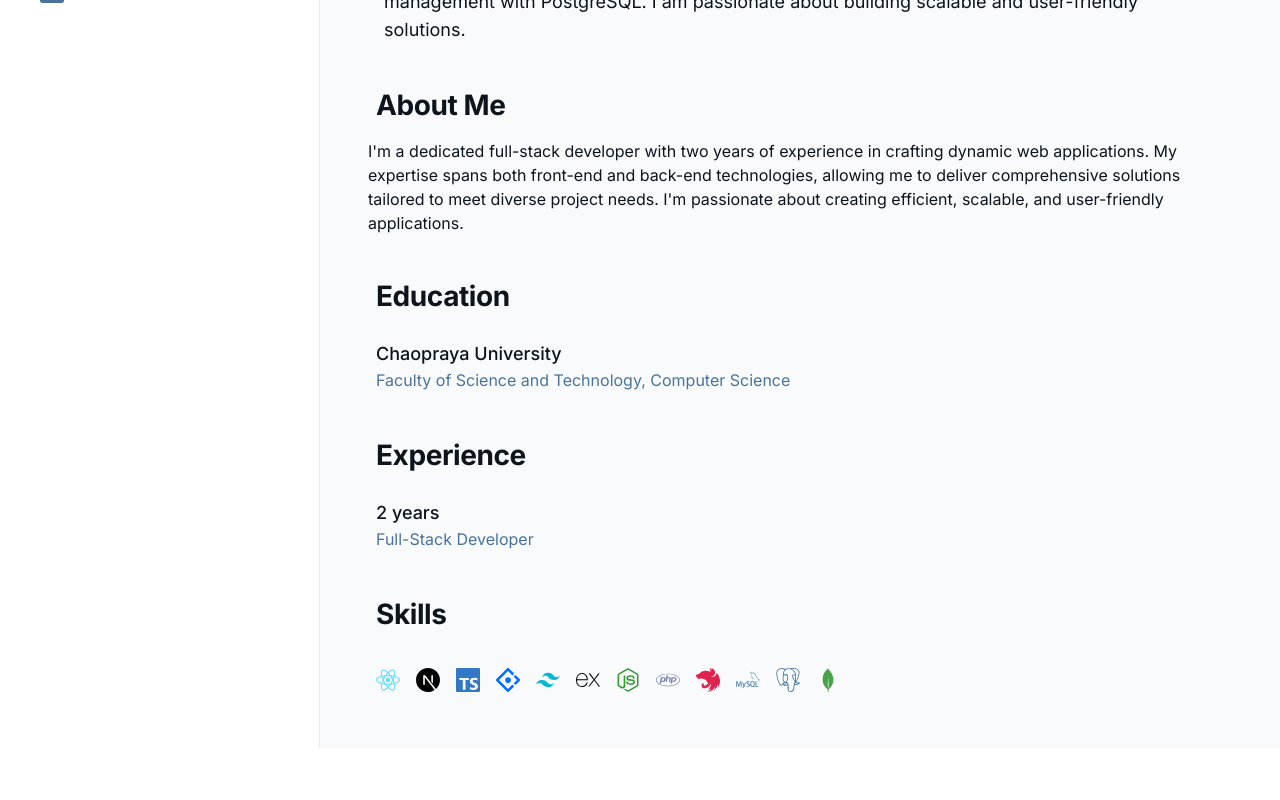
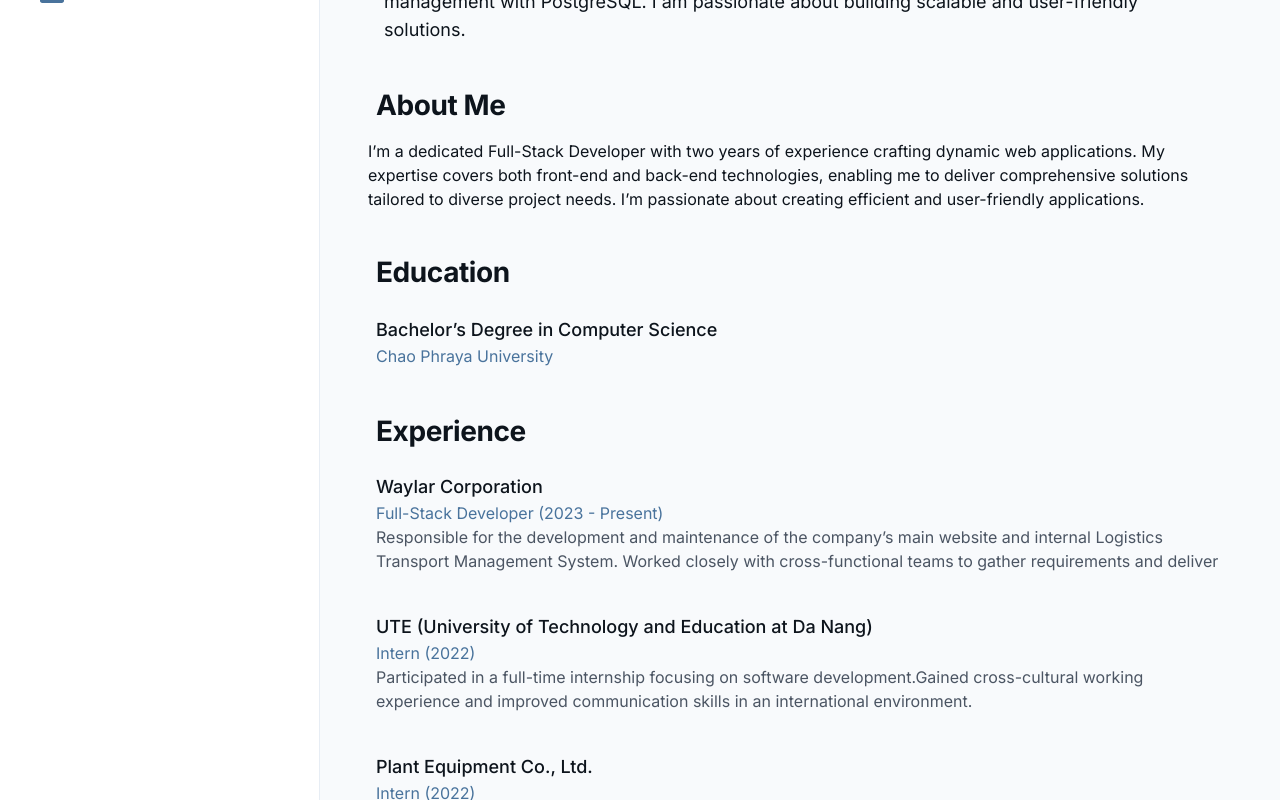
Before and after one commit to Tawan151766/personal-app, a Next.js app: page /about-me in a window 1280 px wide. Shown: the part 360-1160 px from the top of the page. Before the commit the page ends 1108 px from the top, so only its background shows below. Built offline with nearby package versions, Linux system fonts and the light colour scheme; no server answers.

Commit message:
feat: translate about us

```diff
--- a/messages/en.json
+++ b/messages/en.json
@@ -103,12 +103,12 @@
       "mobileDevelopment": "Mobile Development",
       "dataScience": "Data Science"
     },
-    "organizationTodoSystem": {
-      "title": "Organizational ToDo Management System",
-      "description": "Developed a task management system for organizations, enabling efficient task creation, assignment, and status tracking.",
-      "detailTitle": "ToDo List System for Internal Organizational Tasks",
-      "detailDescription": "This system enables administrators to create and assign tasks to employees, monitor progress via a dashboard, and allows users to view a personal summary of their tasks and mark them as completed.",
-      "role": "As a full-stack developer, I was responsible for developing the dashboard UI, user management, task management features, and the complete database system."
+    "ecommercePlatform": {
+      "title": "E-commerce Platform",
+      "description": "Developed a full-fledged e-commerce platform with user authentication, product catalog, shopping cart, and payment gateway integration.",
+      "detailTitle": "E-commerce Platform for Artisanal Goods",
+      "detailDescription": "This project involved developing a comprehensive e-commerce platform for a local artisan collective, enabling them to showcase and sell their handcrafted goods online. The platform supports product listings, user accounts, shopping cart functionality, and secure payment processing.",
+      "role": "As the lead full-stack developer, I was responsible for the entire development lifecycle, from initial concept and design to deployment and ongoing maintenance. My contributions included designing the database schema, implementing the backend API, developing the frontend user interface, and integrating payment gateways."
     },
     "socialMediaDashboard": {
       "title": "Social Media Dashboard",
@@ -144,5 +144,27 @@
       "technologiesUsed": "Technologies Used",
       "visualShowcase": "Visual Showcase"
     }
+  },
+  "about-me": {
+    "title": "About Me",
+    "description": "I’m a dedicated Full-Stack Developer with two years of experience crafting dynamic web applications. My expertise covers both front-end and back-end technologies, enabling me to deliver comprehensive solutions tailored to diverse project needs. I’m passionate about creating efficient and user-friendly applications.",
+    "Education": {
+      "title": "Education",
+      "degree": "Bachelor’s Degree in Computer Science",
+      "university": "Chao Phraya University"
+    },
+    "Experience": {
+      "title": "Experience",
+      "years": "2 years",
+      "waylar": "Waylar Corporation",
+      "waylarPosition": "Full-Stack Developer (2023 - Present)",
+      "waylarDescription": "Responsible for the development and maintenance of the company’s main website and internal Logistics Transport Management System. Worked closely with cross-functional teams to gather requirements and deliver",
+      "UTE": "UTE (University of Technology and Education at Da Nang)",
+      "UTEPosition": "Intern (2022)",
+      "UTEDescription": "Participated in a full-time internship focusing on software development.Gained cross-cultural working experience and improved communication skills in an international environment.",
+      "plantEquipment": "Plant Equipment Co., Ltd.",
+      "plantEquipmentPosition": "Intern (2022)",
+      "plantEquipmentDescription": "Assisted in developing an internal management system to streamline operations. Development web-based tools for employee data, reporting, and resource allocation. Worked closely with company staff to gather requirements and implement solutions."
+    }
   }
 }
--- a/messages/th.json
+++ b/messages/th.json
@@ -18,15 +18,20 @@
       "name": "ตะวัน จันทร์กระจ่าง",
       "title": "Full-Stack Developer",
       "experience": "ประสบการณ์ 2 ปี",
-      "description": "ฉันเชี่ยวชาญในการสร้างเว็บแอปพลิเคชันแบบไดนามิกโดยใช้เทคโนโลยีสมัยใหม่ ความเชี่ยวชาญของฉันรวมถึงการพัฒนา front-end ด้วย React, การพัฒนา back-end ด้วย Node.js และการจัดการฐานข้อมูลด้วย PostgreSQL ฉันมีความหลงใหลในการสร้างโซลูชันที่ขยายตัวได้และใช้งานง่าย",
+      "description": "สวัสดีครับ ผมชื่อ ตะวัน จันทร์กระจ่าง เป็น Full Stack Developer มีประสบการณ์กว่า 2 ปี เริ่มทำงานตั้งแต่เรียนมหาวิทยาลัย ชอบเรียนรู้เทคโนโลยีใหม่ ๆ และกำลังหางานที่ตรงกับความสามารถและความสนใจครับ",
       "viewWork": "ดูผลงานของฉัน"
     }
   },
   "about": {
     "title": "เกี่ยวกับฉัน",
+    "description": "ฉันเป็นนักพัฒนาฟูลสแตคที่มุ่งมั่นพร้อมประสบการณ์สองปีในการสร้างเว็บแอปพลิเคชันแบบไดนามิก ความเชี่ยวชาญของฉันครอบคลุมทั้งเทคโนโลยีส่วนหน้าและส่วนหลัง ทำให้สามารถส่งมอบโซลูชันที่ครอบคลุมและปรับแต่งตามความต้องการของโปรเจกต์ที่หลากหลาย ฉันมีความหลงใหลในการสร้างแอปพลิเคชันที่มีประสิทธิภาพ ขยายตัวได้ และใช้งานง่าย",
     "skills": "ทักษะ",
     "experience": "ประสบการณ์",
     "education": "การศึกษา",
+    "university": "มหาวิทยาลัยเจ้าพระยา",
+    "faculty": "คณะวิทยาศาสตร์และเทคโนโลยี สาขาวิทยาการคอมพิวเตอร์",
+    "experienceYears": "2 ปี",
+    "jobTitle": "นักพัฒนาฟูลสแตค",
     "share": "แชร์"
   },
   "portfolio": {
@@ -44,14 +49,14 @@
   "contact": {
     "title": "ติดต่อ",
     "getInTouch": "ติดต่อกับฉัน",
-    "description": "ปัจจุบันฉันกำลังมองหาโอกาสใหม่และอยากได้ยินจากคุณ ไม่ว่าคุณจะมีโปรเจกต์ในใจหรือแค่อยากติดต่อ สามารถติดต่อมาได้เลย",
+    "description": "ตอนนี้ผมกำลังมองหาโอกาสใหม่ ๆ และยินดีมากถ้าได้พูดคุยกับคุณ ไม่ว่าคุณจะมีโปรเจกต์ที่สนใจหรือต้องการติดต่อกัน ก็สามารถทักมาคุยกันได้เลยครับ",
     "form": {
       "name": "ชื่อ",
       "email": "อีเมล",
       "message": "ข้อความ",
       "namePlaceholder": "ชื่อเต็มของคุณ",
       "emailPlaceholder": "your.email@example.com",
-      "messagePlaceholder": "เล่าให้ฟังเกี่ยวกับโปรเจกต์ ไอเดีย หรือแค่ทักทายก็ได้! ฉันอยากได้ยินจากคุณ",
+      "messagePlaceholder": "พูดคุยเกี่ยวกับโปรเจกต์ ไอเดีย หรือแค่ทักทายก็ได้! ผมอยากพูดคุยกับคุณ",
       "nameHelp": "กรอกชื่อเต็มตามที่คุณต้องการให้เรียก",
       "emailHelp": "ฉันจะใช้อีเมลนี้ในการตอบกลับ",
       "messageHelp": "แบ่งปันความคิด รายละเอียดโปรเจกต์ หรือไอเดียการร่วมงาน",
@@ -144,5 +149,27 @@
       "technologiesUsed": "เทคโนโลยีที่ใช้",
       "visualShowcase": "การแสดงผลงาน"
     }
+  },
+  "about-me": {
+    "title": "เกี่ยวกับฉัน",
+    "description": "ผมเป็นนักพัฒนา Full-Stack ที่ทุ่มเท มีประสบการณ์ 2 ปีในการสร้างเว็บแอปพลิเคชันที่มีความไดนามิก ความเชี่ยวชาญของผมครอบคลุมทั้งเทคโนโลยีฝั่งหน้าและฝั่งหลัง ช่วยให้ผมสามารถพัฒนาโซลูชันครบวงจรที่ตอบโจทย์ความต้องการหลากหลายของโปรเจกต์ได้อย่างเหมาะสม ผมมีความหลงใหลในการสร้างแอปพลิเคชันที่มีประสิทธิภาพและใช้งานง่าย",
+    "Education": {
+      "title": "การศึกษา",
+      "degree": "ปริญญาตรีวิทยาการคอมพิวเตอร์",
+      "university": "มหาวิทยาลัยเจ้าพระยา"
+    },
+    "Experience": {
+      "title": "ประสบการณ์",
+      "years": "2 ปี",
+      "waylar": "Waylar Corporation",
+      "waylarPosition": "Full-Stack Developer (2023 - ปัจจุบัน)",
+      "waylarDescription": "รับผิดชอบการพัฒนาและดูแลเว็บไซต์หลักของบริษัท รวมถึงระบบบริหารจัดการขนส่งภายในองค์กร ทำงานร่วมกับทีมข้ามสายงานเพื่อรวบรวมความต้องการและส่งมอบงานให้ตรงเป้าหมาย",
+      "UTE": " UTE (University of Technology and Education at Da Nang) ",
+      "UTEDescription": "เข้าร่วมฝึกงานเต็มเวลาโดยมุ่งเน้นด้านการพัฒนาซอฟต์แวร์ ได้รับประสบการณ์การทำงานข้ามวัฒนธรรมและพัฒนาทักษะการสื่อสารในสภาพแวดล้อมนานาชาติ",
+      "UTEPosition": "นักศึกษาฝึกงาน (2022)",
+      "plantEquipment": "Plant Equipment Co., Ltd.",
+      "plantEquipmentPosition": "นักศึกษาฝึกงาน (2022)",
+      "plantEquipmentDescription": "ช่วยพัฒนาระบบบริหารจัดการภายในเพื่อให้การดำเนินงานเป็นไปอย่างมีประสิทธิภาพ พัฒนาเครื่องมือบนเว็บสำหรับจัดการข้อมูลพนักงาน รายงาน และการจัดสรรทรัพยากร ทำงานร่วมกับพนักงานบริษัทอย่างใกล้ชิดเพื่อรวบรวมความต้องการและนำไปสู่การแก้ไขปัญหา"
+    }
   }
 }
--- a/messages/vn.json
+++ b/messages/vn.json
@@ -16,9 +16,9 @@
     "title": "Danh mục cá nhân",
     "profile": {
       "name": "Tawan Chankachang",
-      "title": "Lập trình viên Full-Stack",
+      "title": "Full-Stack Developer",
       "experience": "2 năm kinh nghiệm",
-      "description": "Tôi chuyên phát triển các ứng dụng web động sử dụng công nghệ hiện đại. Thành thạo phát triển frontend với React, backend với Node.js và quản lý cơ sở dữ liệu bằng PostgreSQL. Tôi đam mê xây dựng các giải pháp có thể mở rộng và thân thiện với người dùng.",
+      "description": "Xin chào, tôi tên là Tawan Chankachang, lập trình viên Full Stack với hơn 2 năm kinh nghiệm. Tôi bắt đầu làm việc khi còn học đại học và thích học công nghệ mới. Hiện tôi đang tìm việc phù hợp với kỹ năng và sở thích của mình.",
       "viewWork": "Xem công việc của tôi"
     }
   },
@@ -144,5 +144,27 @@
       "technologiesUsed": "Công nghệ sử dụng",
       "visualShowcase": "Trình diễn dự án"
     }
+  },
+  "about-me": {
+    "title": "Giới thiệu",
+    "description": "Tôi là một lập trình viên Full-Stack tận tâm với hai năm kinh nghiệm xây dựng các ứng dụng web động. Tôi có chuyên môn về cả công nghệ front-end và back-end, giúp tôi cung cấp các giải pháp toàn diện phù hợp với nhiều nhu cầu dự án khác nhau. Tôi đam mê tạo ra các ứng dụng hiệu quả và thân thiện với người dùng.",
+    "Education": {
+      "title": "Học vấn",
+      "degree": "Cử nhân Khoa học Máy tính",
+      "university": "Đại học Chao Phraya"
+    },
+    "Experience": {
+      "title": "Kinh nghiệm",
+      "years": "2 năm",
+      "waylar": "Công ty Waylar",
+      "waylarPosition": "Lập trình viên Full-Stack (2023 - Nay)",
+      "waylarDescription": "Chịu trách nhiệm phát triển và duy trì trang web chính của công ty và Hệ thống Quản lý Vận tải Nội bộ. Làm việc chặt chẽ với các nhóm liên chức năng để thu thập yêu cầu và triển khai giải pháp.",
+      "UTE": "UTE (Trường Đại học Sư phạm Kỹ thuật Đà Nẵng)",
+      "UTEPosition": "Thực tập sinh (2022)",
+      "UTEDescription": "Participated in a full-time internship focusing on software development. Gained cross-cultural working experience and improved communication skills in an international environment.",
+      "plantEquipment": "Công ty TNHH Plant Equipment",
+      "plantEquipmentPosition": "Thực tập sinh (2022)",
+      "plantEquipmentDescription": "Hỗ trợ phát triển hệ thống quản lý nội bộ nhằm tối ưu hóa hoạt động. Phát triển các công cụ web để quản lý dữ liệu nhân viên, báo cáo và phân bổ tài nguyên. Làm việc chặt chẽ với nhân viên công ty để thu thập yêu cầu và triển khai giải pháp."
+    }
   }
 }
--- a/src/app/about-me/page.jsx
+++ b/src/app/about-me/page.jsx
@@ -1,19 +1,30 @@
 "use client";
 
+import { useTranslations } from "next-intl";
 import {
   AboutLayout,
   ProfileCard,
   Section,
   SkillsList,
-  InfoCard
+  InfoCard,
 } from "../../components";
 
 function AboutPage() {
   const skills = [
-    "React", "Next.js", "TypeScript", "Ant Design", "Tailwind CSS",
-    "Express.js", "Node.js", "PHP", "NestJS", "MySQL", "PostgreSQL", "MongoDB"
+    "React",
+    "Next.js",
+    "TypeScript",
+    "Ant Design",
+    "Tailwind CSS",
+    "Express.js",
+    "Node.js",
+    "PHP",
+    "NestJS",
+    "MySQL",
+    "PostgreSQL",
+    "MongoDB",
   ];
-
+  const t = useTranslations("about-me");
   const handleBackClick = () => {
     // Navigate back logic
     window.history.back();
@@ -36,28 +47,37 @@ function AboutPage() {
         showButton={false}
       />
 
-      <Section title="About Me">
+      <Section title={t("title")}>
         <p className="text-[#0d141c] text-base font-normal leading-normal pb-3 pt-1 px-4">
-          I'm a dedicated full-stack developer with two years of experience in
-          crafting dynamic web applications. My expertise spans both front-end
-          and back-end technologies, allowing me to deliver comprehensive
-          solutions tailored to meet diverse project needs. I'm passionate about
-          creating efficient, scalable, and user-friendly applications.
+          {t("description")}
         </p>
       </Section>
 
-      <Section title="Education">
+      <Section title={t("Education.title")}>
         <InfoCard
-          title="Chaopraya University"
-          subtitle="Faculty of Science and Technology, Computer Science"
+          title={t("Education.degree")}
+          subtitle={t("Education.university")}
         />
       </Section>
 
-      <Section title="Experience">
-        <InfoCard
-          title="2 years"
-          subtitle="Full-Stack Developer"
-        />
+      <Section title={t("Experience.title")}>
+        <div className="space-y-4">
+          <InfoCard
+            title={t("Experience.waylar")}
+            subtitle={t("Experience.waylarPosition")}
+            description={t("Experience.waylarDescription")}
+          />
+          <InfoCard
+            title={t("Experience.UTE")}
+            subtitle={t("Experience.UTEPosition")}
+            description={t("Experience.UTEDescription")}
+          />
+          <InfoCard
+            title={t("Experience.plantEquipment")}
+            subtitle={t("Experience.plantEquipmentPosition")}
+            description={t("Experience.plantEquipmentDescription")}
+          />
+        </div>
       </Section>
 
       <Section title="Skills">
--- a/src/components/InfoCard.js
+++ b/src/components/InfoCard.js
@@ -1,4 +1,4 @@
-export default function InfoCard({ title, subtitle, className = "" }) {
+export default function InfoCard({ title, subtitle, className = "",description }) {
   return (
     <div className={`flex items-center gap-4 bg-slate-50 px-4 lg:px-6 min-h-[72px] lg:min-h-[80px] py-2 lg:py-3 ${className}`}>
       <div className="flex flex-col justify-center">
@@ -10,6 +10,11 @@ export default function InfoCard({ title, subtitle, className = "" }) {
             {subtitle}
           </p>
         )}
+        {description && (
+          <p className="text-gray-600 text-sm lg:text-base font-normal leading-normal line-clamp-2">
+            {description}
+          </p>
+        )}
       </div>
     </div>
   );
```
Also changed, not shown: public/assets/avatar.png (added), 1 other file (tests, documents, lock files or other folders).
